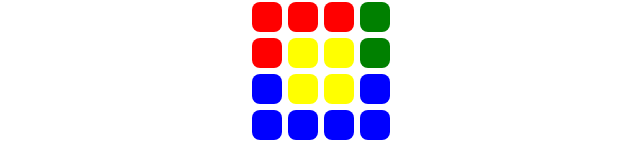
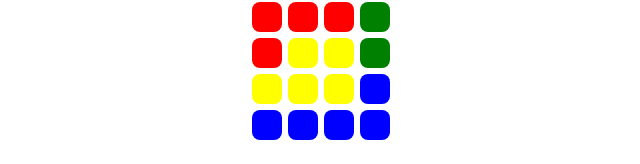
Before and after one commit to pusilvija/queens-fe, a React (Vite) app: page / in a window 1280 px wide. Shown: the part 329-493 px from the top of the page, without its empty margins (319-959 px from the left). Built offline with nearby package versions, Linux system fonts and the light colour scheme.

Commit message:
changed color

```diff
--- a/src/grid/Grid.jsx
+++ b/src/grid/Grid.jsx
@@ -16,7 +16,7 @@ function Grid() {
             <Square x={2} y={1} colour="yellow" />
             <Square x={3} y={1} colour="green" />
 
-            <Square x={0} y={2} colour="blue" />
+            <Square x={0} y={2} colour="yellow" />
             <Square x={1} y={2} colour="yellow" />
             <Square x={2} y={2} colour="yellow" />
             <Square x={3} y={2} colour="blue" />
```
